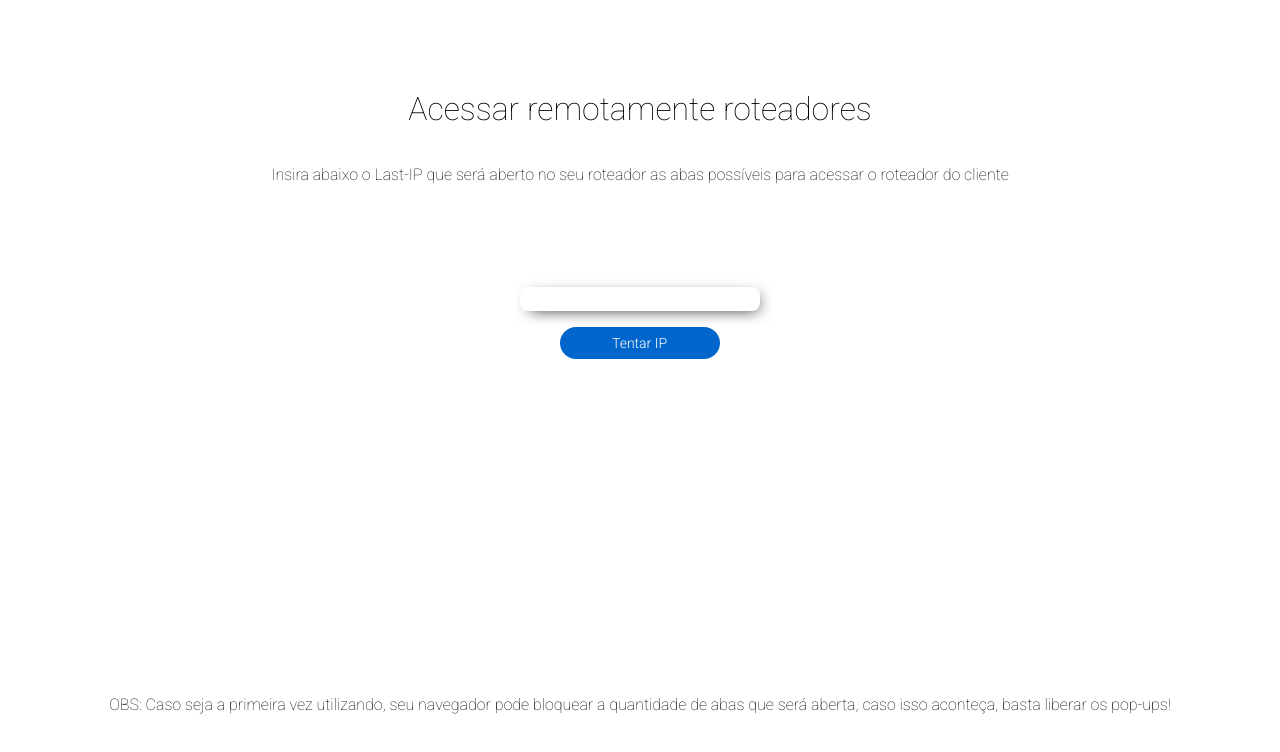
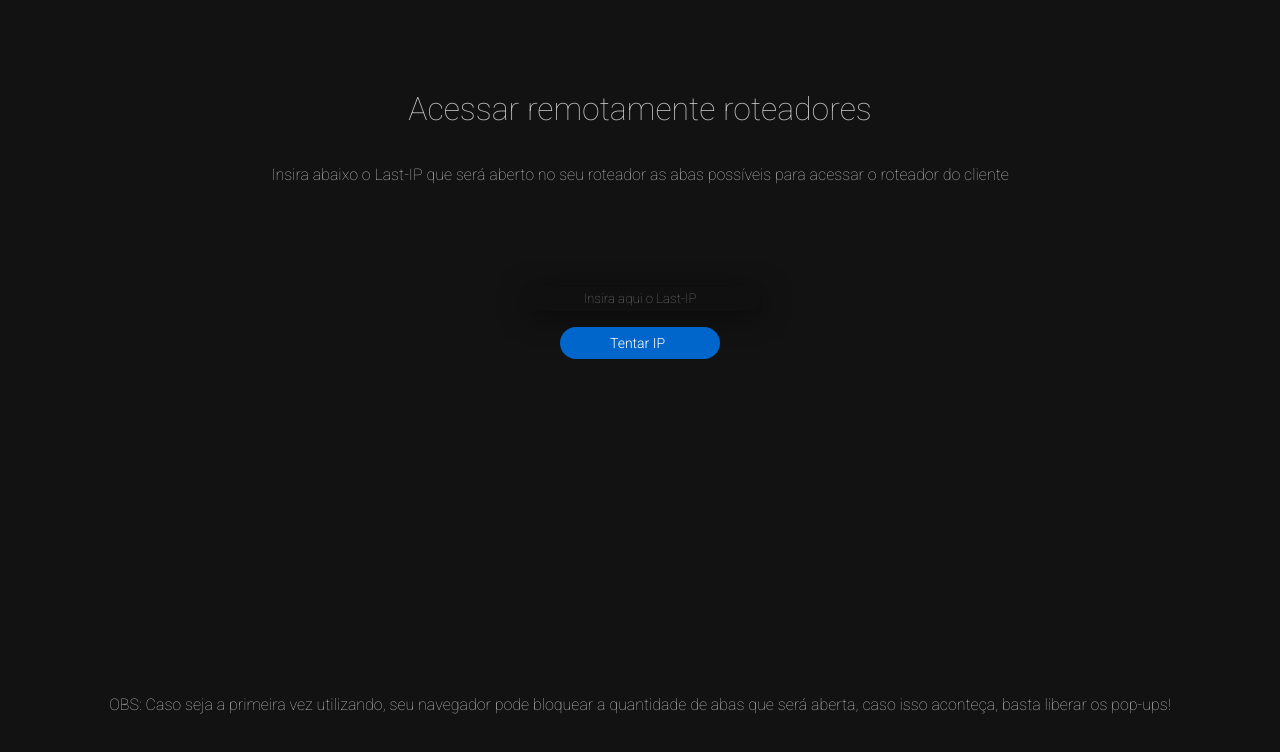
Before and after one commit to matheus-maeda/ip-tester, a React (Create React App) app: page / in a window 1280 px wide. Shown: the top 752 px of the page. Built offline with nearby package versions, Linux system fonts and the light colour scheme.

Commit message:
2 files modified

```diff
--- a/App.tsx
+++ b/App.tsx
@@ -37,6 +37,7 @@ export default function App() {
           id="textInput"
           className="input"
           onChange={handleChange}
+          placeholder="Insira aqui o Last-IP"
         ></input>
         <button onClick={handleClick} id="sendButton" className="input">
           Tentar IP
--- a/style.css
+++ b/style.css
@@ -3,6 +3,8 @@
 * {
   font-family: Roboto;
   font-weight: 100;
+  color: #bebebe;
+  background-color: #121212;
 }
 
 .Body {
@@ -53,7 +55,8 @@
   color: white;
   background-color: #0066cc;
   padding: 10px 50px;
-  border: 2px solid #0066cc;
+  border: 0px;
+  outline: none;
   box-shadow: rgb(0, 0, 0) 0px 0px 0px 0px;
   border-radius: 50px;
   transition: 1000ms;
@@ -68,9 +71,8 @@
   transition: 500ms;
   padding: 10px 50px;
   transform: translateY(-0px);
-  background-color: #fff;
+  background-color: #777;
   color: #0066cc;
-  border: solid 2px #0066cc;
 }
 
 #textInput {
@@ -78,8 +80,10 @@
   width: 15rem;
   border: 0;
   border-radius: 8px;
-  -webkit-box-shadow: 4px 4px 16px -6px #000000;
-  box-shadow: 4px 4px 16px -6px #000000;
+  -webkit-box-shadow: 4px 4px 32px -6px #000000;
+  box-shadow: 4 px 4px 32px -6px #000000;
+  background-color: #101010;
+  text-align: center;
 }
 
 *:focus {
```
